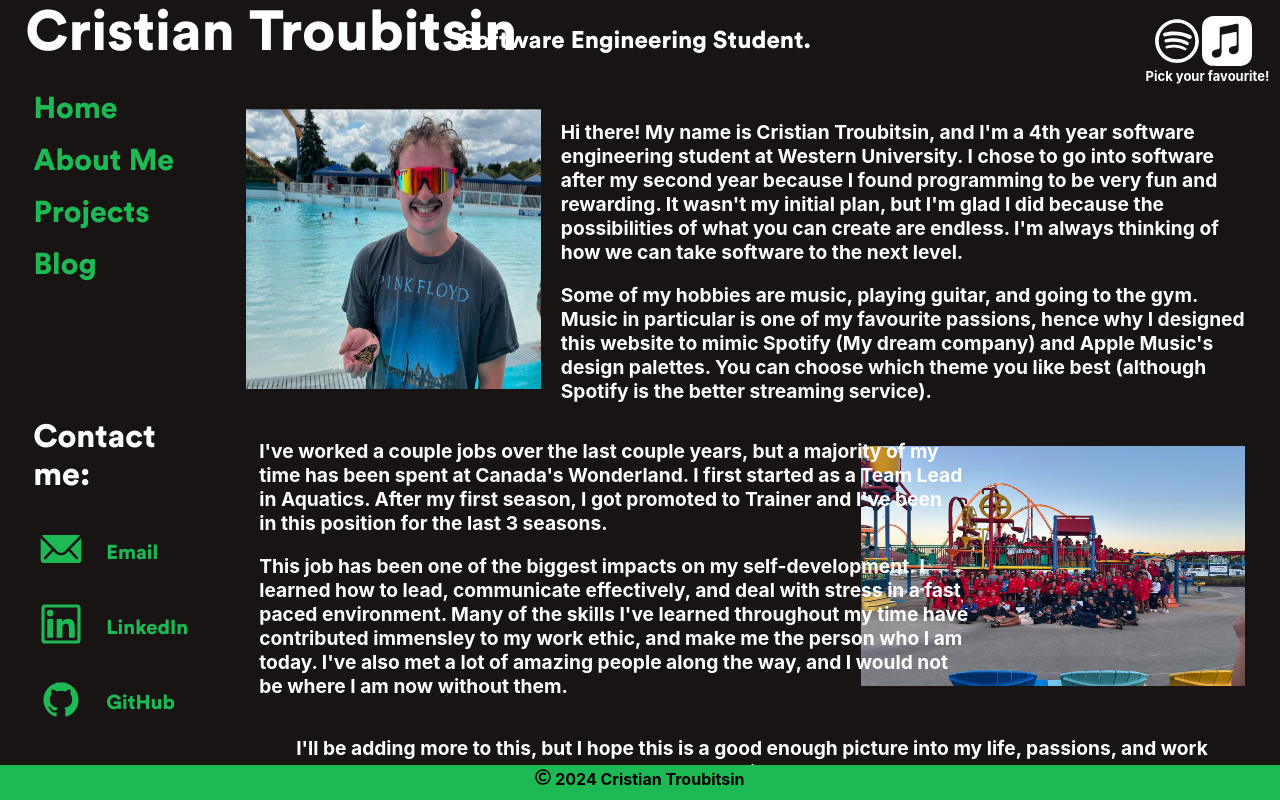
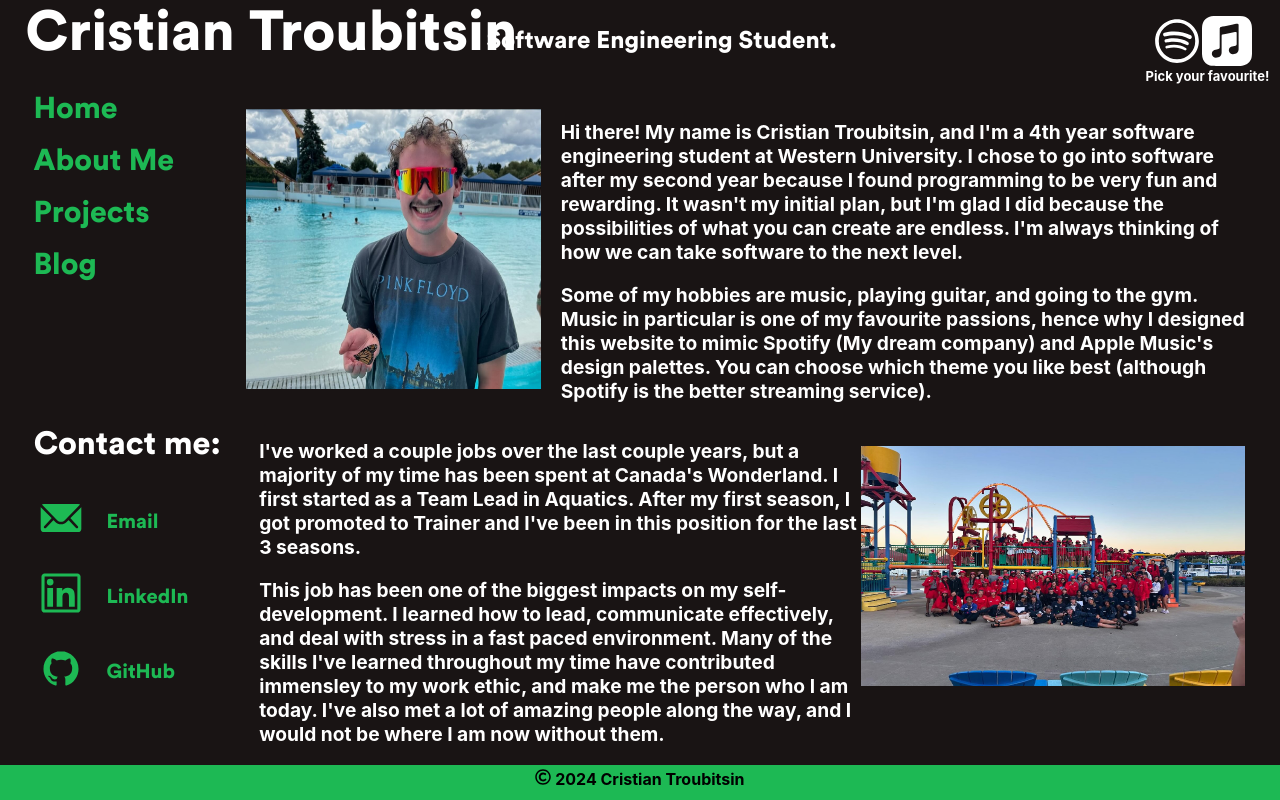
Before and after one commit to ctroubit/pw, a React (Create React App) app in the folder pw-ctroubit/: page /about in a window 1280 px wide. Built offline with nearby package versions, Linux system fonts and the light colour scheme; a web font is replaced by a local one.

Commit message:
Fixed problems with layout

```diff
--- a/pw-ctroubit/src/components/About.css
+++ b/pw-ctroubit/src/components/About.css
@@ -44,12 +44,13 @@
 .part2{
     align-self: flex-end;
     margin-top: 3vh;
+
 }
 
 .text2{
     margin-left: -47vw;
     margin-top: -34vh;
-
+    width: 47vw;
 }
 .text3{
     text-align: center;
--- a/pw-ctroubit/src/components/About.js
+++ b/pw-ctroubit/src/components/About.js
@@ -41,17 +41,17 @@
                 />
                 <div className='text2'>
                     <p>
-                        I've worked a couple jobs over the last couple years, but a majority of my <br></br>
-                        time has been spent at Canada's Wonderland. I first started as a Team Lead <br></br>
-                        in Aquatics. After my first season, I got promoted to Trainer and I've been<br></br>
+                        I've worked a couple jobs over the last couple years, but a majority of my
+                        time has been spent at Canada's Wonderland. I first started as a Team Lead
+                        in Aquatics. After my first season, I got promoted to Trainer and I've been
                          in this position for the last 3 seasons.
                     </p>
                     <p>
-                    This job has been one of the biggest impacts on my self-development. I <br></br>
-                    learned how to lead, communicate effectively, and deal with stress in a fast <br></br>
-                    paced environment. Many of the skills I've learned throughout my time have <br></br>
-                    contributed immensley to my work ethic, and make me the person who I am <br></br>
-                    today. I've also met a lot of amazing people along the way, and I would not <br></br>
+                    This job has been one of the biggest impacts on my self-development. I
+                    learned how to lead, communicate effectively, and deal with stress in a fast
+                    paced environment. Many of the skills I've learned throughout my time have
+                    contributed immensley to my work ethic, and make me the person who I am
+                    today. I've also met a lot of amazing people along the way, and I would not
                     be where I am now without them.
                     </p>
 
--- a/pw-ctroubit/src/components/Header.css
+++ b/pw-ctroubit/src/components/Header.css
@@ -14,7 +14,7 @@
 
  .subheader {
     font-size: 150%;
-    margin-left: 36%;
+    margin-left: 38%;
     margin-top: -5vh;
     color: white;
     font-family: 'custom', sans-serif;
--- a/pw-ctroubit/src/components/Navbar.css
+++ b/pw-ctroubit/src/components/Navbar.css
@@ -51,9 +51,10 @@
 
 .sidenav {
   height: 80vh;
-  width: 15vw;
+  width: 16vw;
   position: fixed;
   z-index: 1;
+  overflow: hidden;
   top: 0;
   left: 0;
   overflow-x: hidden;
```
